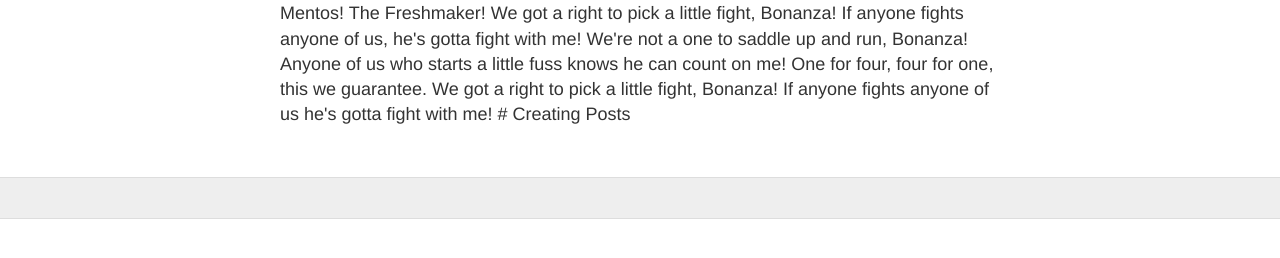
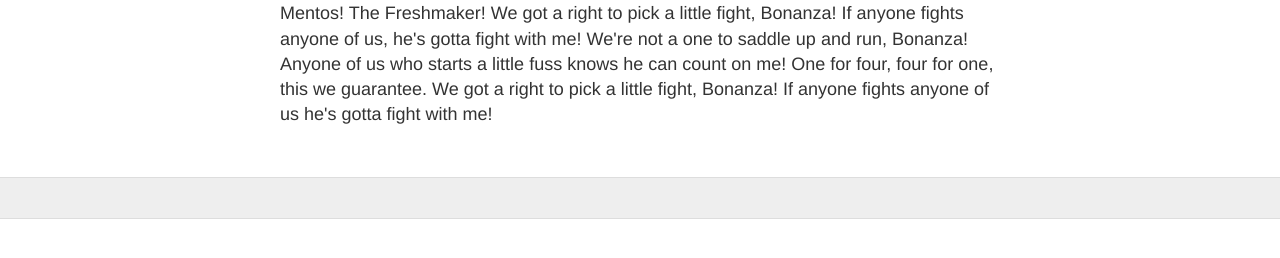
Before and after one commit to spc16670/training, a Jekyll site: the page built from _pages/oca.html, in a window 1280 px wide. Shown: the part 532-790 px from the top of the page. Built offline with Jekyll 4.4.1, drawn with Linux system fonts in a browser that asks for light colours; some of the changed text lies outside the part shown.

Commit message:
remove posts

```diff
--- a/_pages/oca.html
+++ b/_pages/oca.html
@@ -8,4 +8,17 @@
 
 We got a right to pick a little fight, Bonanza! If anyone fights anyone of us, he's gotta fight with me! We're not a one to saddle up and run, Bonanza! Anyone of us who starts a little fuss knows he can count on me! One for four, four for one, this we guarantee. We got a right to pick a little fight, Bonanza! If anyone fights anyone of us he's gotta fight with me!
 
-# Creating Posts
+<div class="posts">
+  {% for page in site.categories.oca.pages %}
+    <article class="post">
+
+      <h1><a href="{{ site.baseurl }}{{ page.url }}">{{ page.title }}</a></h1>
+
+      <div class="entry">
+        {{ page.excerpt }}
+      </div>
+
+      <a href="{{ site.baseurl }}{{ page.url }}" class="read-more">Read More</a>
+    </article>
+  {% endfor %}
+</div>
```
Also changed, not shown: _posts/2017-01-13-OCA.md (deleted, +0 -13 lines).
